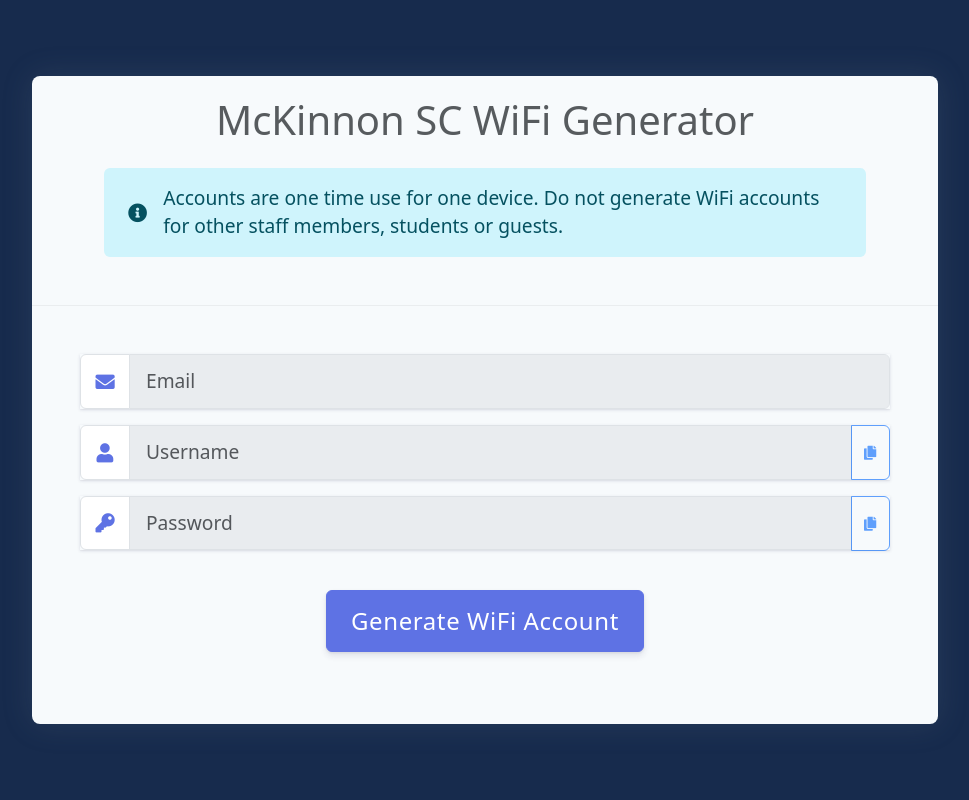
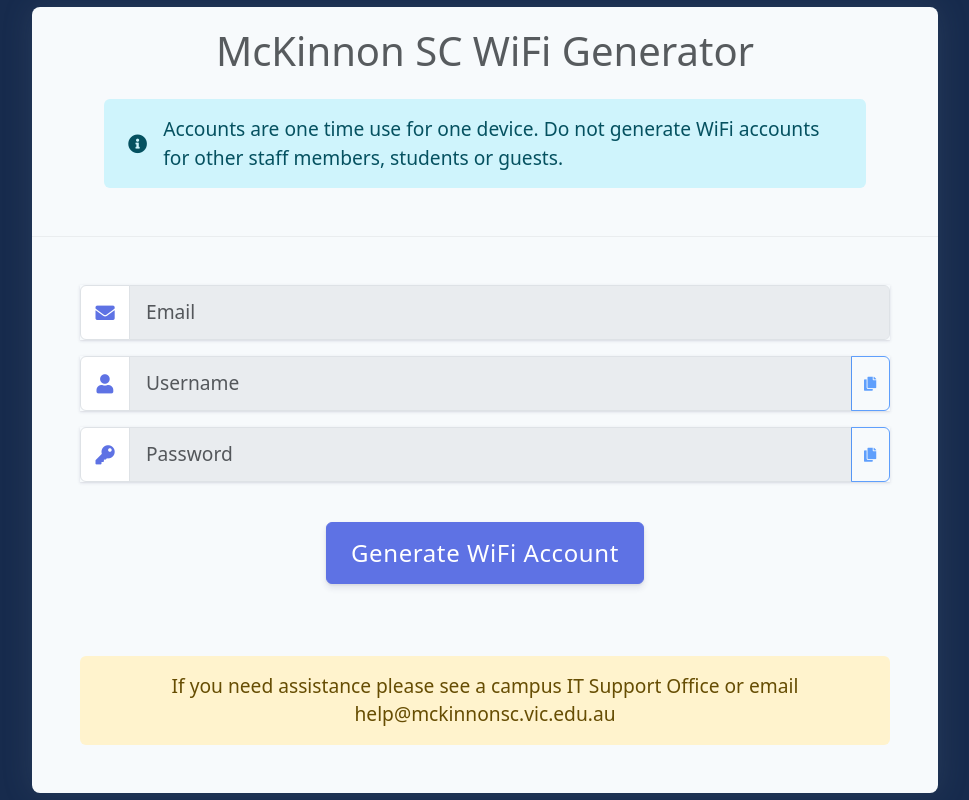
Before and after one commit to McKinnonIT/mckselfservice, a Vue app: page /#/ in a window 1280 px wide. Shown: the whole page, without its empty margins (155-1124 px from the left). Built offline with nearby package versions, Linux system fonts and the light colour scheme; no server answers; some icons are missing.

Commit message:
feat: add support assistance footer to home view

```diff
--- a/src/views/Home.vue
+++ b/src/views/Home.vue
@@ -121,6 +121,12 @@
 
             <div v-if="copySuccess" class="alert alert-info mt-4 copy-alert">
               <p class="mb-0">{{ copySuccess }}</p>
+            </div>
+
+            <div class="alert alert-warning border-0 mt-5 mb-0 text-center">
+              <p class="mb-0 text-sm">
+                If you need assistance please see a campus IT Support Office or email help@mckinnonsc.vic.edu.au
+              </p>
             </div>
           </div>
         </div>
```
